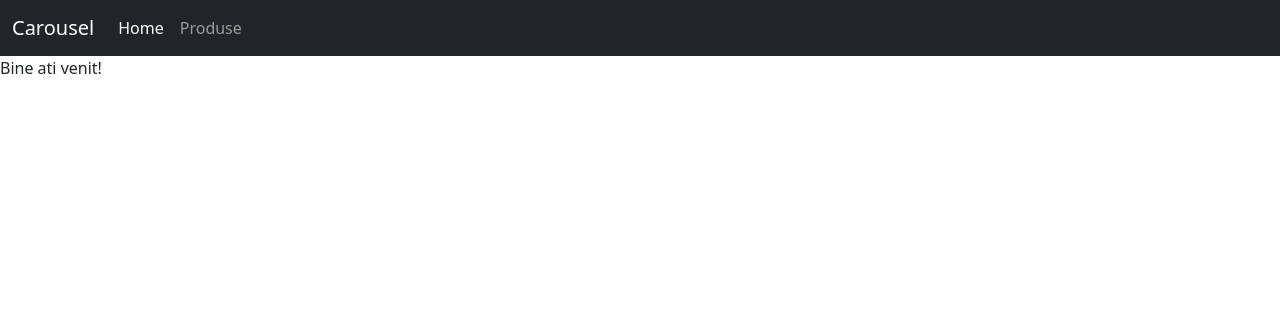
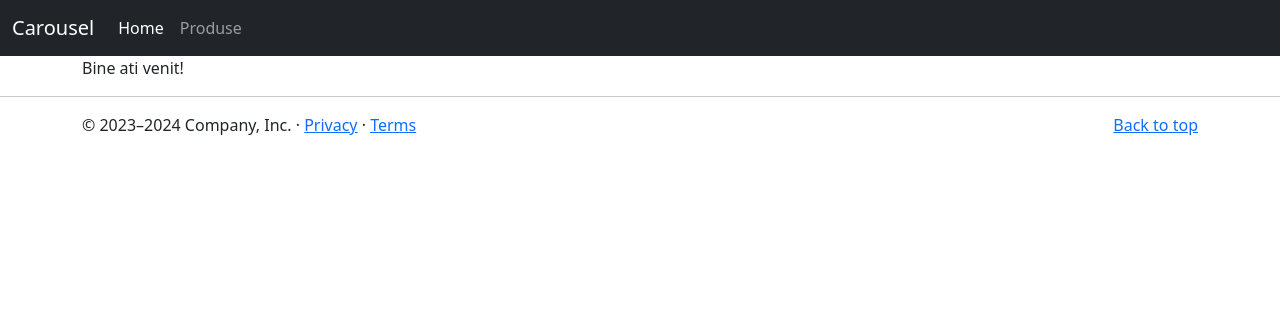
Before and after one commit to comandrei/django-bootstrap, a Django app: page / in a window 1280 px wide. Shown: the top 316 px of the page. Run offline with Django 5.2, Linux system fonts and the light colour scheme.

Commit message:
Add footer

```diff
--- a/my_project/app/templates/base.html
+++ b/my_project/app/templates/base.html
@@ -26,9 +26,18 @@
               </div>
             </nav>
           </header>
+        <div class="container">
         <h1>Altex</h1>
+
         {% block body %}
         {% endblock body %}
+        </div>
+        <hr class="featurette-divider">
+
+        <footer class="container" style="bottom:0 !important">
+            <p class="float-end"><a href="#">Back to top</a></p>
+            <p>&copy; 2023–2024 Company, Inc. &middot; <a href="#">Privacy</a> &middot; <a href="#">Terms</a></p>
+          </footer>
         <script src="https://cdn.jsdelivr.net/npm/@popperjs/core@2.11.8/dist/umd/popper.min.js" integrity="sha384-I7E8VVD/ismYTF4hNIPjVp/Zjvgyol6VFvRkX/vR+Vc4jQkC+hVqc2pM8ODewa9r" crossorigin="anonymous"></script>
         <script src="https://cdn.jsdelivr.net/npm/bootstrap@5.3.2/dist/js/bootstrap.min.js" integrity="sha384-BBtl+eGJRgqQAUMxJ7pMwbEyER4l1g+O15P+16Ep7Q9Q+zqX6gSbd85u4mG4QzX+" crossorigin="anonymous"></script>
     </body>
```
